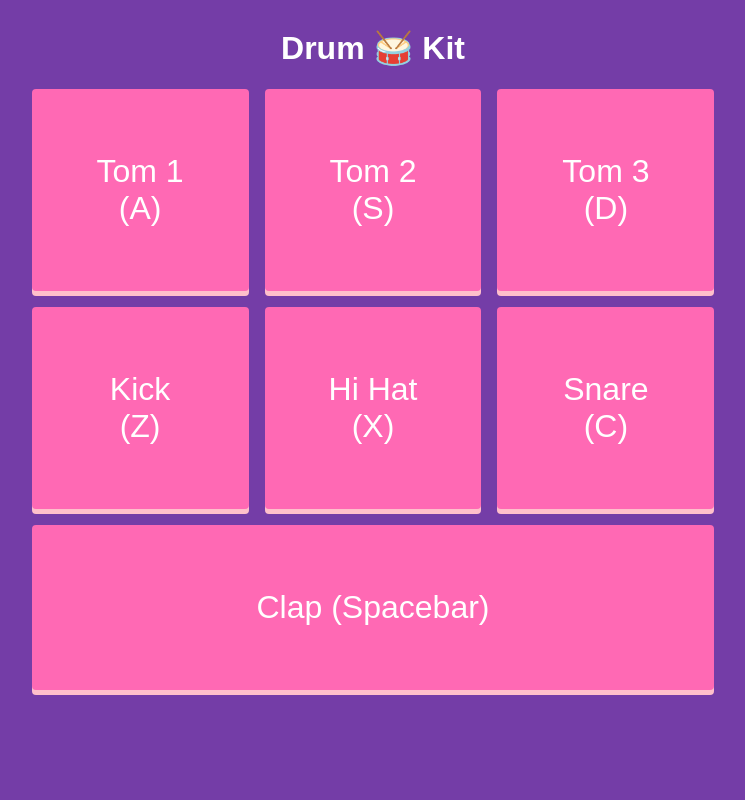
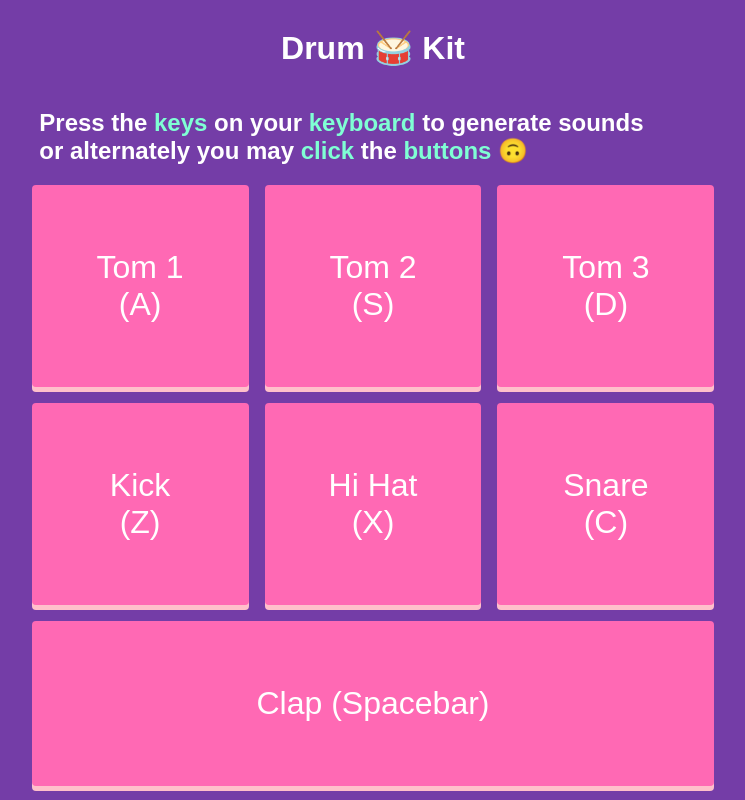
Before and after one commit to Laciann/Drum-Machine, a plain HTML site: page index.html in a window 1280 px wide. Shown: the whole page, without its empty margins (267-1012 px from the left). Drawn offline with Linux system fonts and the light colour scheme.

Commit message:
made some changes for mobile and animation delay

```diff
--- a/index.html
+++ b/index.html
@@ -11,6 +11,8 @@
 
 <body>
   <h1 id="title">Drum 🥁 Kit</h1>
+  <h2>Press the <span>keys</span> on your <span>keyboard</span> to generate sounds <br>
+  or alternately you may <span>click</span> the <span>buttons</span> 🙃</h2>
   <div class="set"><button id="a" class="drum">Tom 1<span><br>(A)</span></button>
     <button id="s" class="drum">Tom 2<span><br>(S)</span></button>
     <button id="d" class="drum">Tom 3<span><br>(D)</span></button>
--- a/index.js
+++ b/index.js
@@ -71,9 +71,9 @@ let numberOfDrumButtons = document.querySelectorAll('.drum').length;
 
 let CssKeyPress = function (id) {
   let getId = document.getElementById(id);
-  getId.classList.add('keypress')
+  getId.classList.add('keypress');
   setTimeout(function () {
-    getId.classList.remove('keypress')
+    getId.classList.remove('keypress');
   },
-    500);
+    100);
 }
--- a/style.css
+++ b/style.css
@@ -5,6 +5,14 @@ body {
   background-color: rgb(116, 61, 167);
   font-family: Arial, Helvetica, sans-serif;
   color: #fff;
+}
+
+h2 {
+  margin-left: -5%;
+}
+
+h2 span {
+  color: aquamarine;
 }
 
 .set {
@@ -65,3 +73,9 @@ button:hover {
     display: none;
   }
 }
+
+@media only screen and (max-width:1000px) {
+  h2 {
+    display: none;
+  }
+}
```
